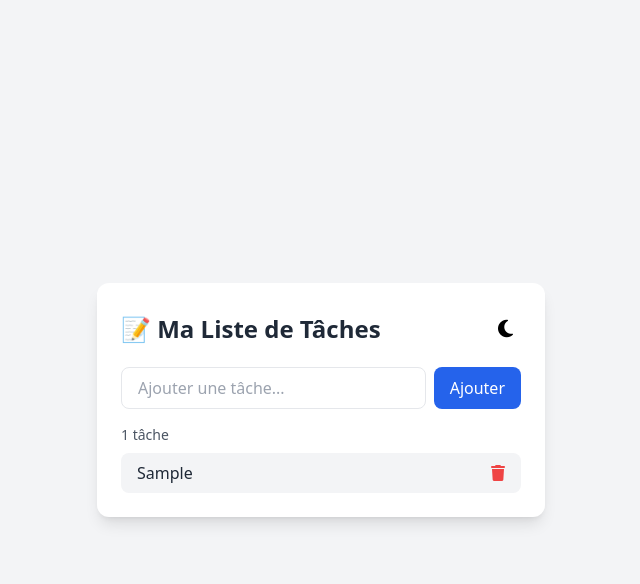
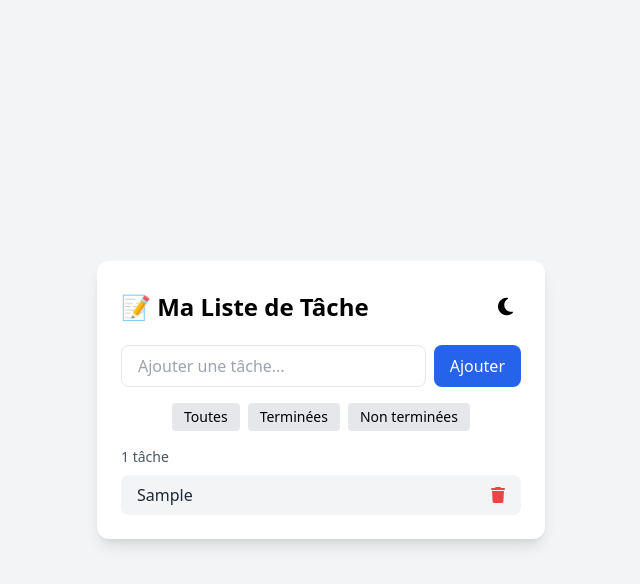
Before and after one commit to Hermesmavinga/liste-de-tache, a plain HTML site: page index.html in a window 1280 px wide. Both pictures are taken after typing "Sample" into the empty fields and a click on the button "Ajouter". Shown: the whole page, without its empty margins (319-959 px from the left). Drawn offline with nearby package versions, Linux system fonts and the light colour scheme.

Commit message:
rejout des filtres

```diff
--- a/index.html
+++ b/index.html
@@ -3,15 +3,15 @@
 <head>
   <meta charset="UTF-8" />
   <meta name="viewport" content="width=device-width, initial-scale=1.0" />
+  <link rel="stylesheet" href="fontawesone/css/all.css">
   <title>Ma Todo List</title>
-  <link rel="stylesheet" href="fontawesone/css/all.css">
 
   <!-- Tailwind CSS -->
   <script src="https://cdn.tailwindcss.com"></script>
   <script>
     tailwind.config = {
-      darkMode: 'class'
-    }
+      darkMode: 'class',
+    };
   </script>
 
   <!-- FontAwesome -->
@@ -24,11 +24,11 @@
 </head>
 
 <body class="bg-gray-100 dark:bg-gray-900 dark:text-white min-h-screen flex items-center justify-center p-4 transition-colors duration-300">
-  <div class="w-full max-w-md bg-white dark:bg-gray-800 shadow-lg rounded-xl p-6 transition-colors duration-300">
+  <div class="w-full max-w-md bg-white dark:bg-gray-800 shadow-lg rounded-xl p-6">
 
     <!-- Titre + Dark Mode Toggle -->
     <div class="flex justify-between items-center mb-4">
-      <h1 class="text-2xl font-bold text-gray-800 dark:text-white">📝 Ma Liste de Tâches</h1>
+      <h1 class="text-2xl font-bold">📝 Ma Liste de Tâche</h1>
       <button id="themeToggle" class="text-xl p-2 rounded hover:bg-gray-200 dark:hover:bg-gray-700 transition">
         <i id="themeIcon" class="fas fa-moon"></i>
       </button>
@@ -36,27 +36,25 @@
 
     <!-- Input + bouton ajouter -->
     <div class="flex gap-2 mb-4 flex-col sm:flex-row">
-      <input
-        id="myInput"
-        type="text"
-        placeholder="Ajouter une tâche..."
-        class="flex-grow px-4 py-2 border rounded-lg focus:outline-none focus:ring-2 focus:ring-blue-400 dark:bg-gray-700 dark:text-white dark:border-gray-600"
-      />
-      <button
-        id="myBtn"
-        class="bg-blue-600 text-white px-4 py-2 rounded-lg hover:bg-blue-700 transition"
-      >
+      <input id="myInput" type="text" placeholder="Ajouter une tâche..."
+        class="flex-grow px-4 py-2 border rounded-lg focus:outline-none focus:ring-2 focus:ring-blue-400 dark:bg-gray-700 dark:text-white dark:border-gray-600" />
+      <button id="myBtn" class="bg-blue-600 text-white px-4 py-2 rounded-lg hover:bg-blue-700 transition">
         Ajouter
       </button>
+    </div>
+
+    <!-- Filtres -->
+    <div class="flex justify-center gap-2 mb-4">
+      <button class="filter-btn px-3 py-1 text-sm rounded bg-gray-200 dark:bg-gray-700 hover:bg-gray-300 dark:hover:bg-gray-600" data-filter="all">Toutes</button>
+      <button class="filter-btn px-3 py-1 text-sm rounded bg-gray-200 dark:bg-gray-700 hover:bg-gray-300 dark:hover:bg-gray-600" data-filter="done">Terminées</button>
+      <button class="filter-btn px-3 py-1 text-sm rounded bg-gray-200 dark:bg-gray-700 hover:bg-gray-300 dark:hover:bg-gray-600" data-filter="undone">Non terminées</button>
     </div>
 
     <!-- Compteur -->
     <div id="counter" class="text-sm text-gray-600 dark:text-gray-300 mb-2">0 tâche(s)</div>
 
     <!-- Liste des tâches -->
-    <div id="taskContainer" class="space-y-2">
-      <!-- Tâches ajoutées dynamiquement ici -->
-    </div>
+    <div id="taskContainer" class="space-y-2"></div>
   </div>
 
   <!-- Script -->
@@ -68,88 +66,114 @@
     const themeToggle = document.getElementById("themeToggle");
     const themeIcon = document.getElementById("themeIcon");
     const body = document.body;
+    const filterButtons = document.querySelectorAll(".filter-btn");
 
-    // Fonction pour mettre à jour le compteur
+    let currentFilter = "all";
+
     function updateCounter() {
       const tasks = document.querySelectorAll("#taskContainer > div");
       counter.textContent = `${tasks.length} tâche${tasks.length > 1 ? "s" : ""}`;
     }
 
-    // Sauvegarder les tâches dans localStorage
-    function saveTasksToLocalStorage() {
-      const tasks = [];
-      document.querySelectorAll("#taskContainer > div").forEach(task => {
-        const text = task.querySelector("span").textContent;
-        const isCompleted = task.querySelector("span").classList.contains("line-through");
-        tasks.push({ text, isCompleted });
-      });
-      localStorage.setItem("tasks", JSON.stringify(tasks));
+    function saveTasks() {
+      const allTasks = Array.from(document.querySelectorAll("#taskContainer span")).map(el => ({
+        text: el.textContent,
+        completed: el.classList.contains("line-through")
+      }));
+      localStorage.setItem("tasks", JSON.stringify(allTasks));
     }
 
-    // Charger les tâches depuis localStorage
-    function loadTasksFromLocalStorage() {
-      const tasks = JSON.parse(localStorage.getItem("tasks")) || [];
-      tasks.forEach(task => {
-        createTaskElement(task.text, task.isCompleted);
-      });
+    function loadTasks() {
+      const saved = JSON.parse(localStorage.getItem("tasks")) || [];
+      saved.forEach(task => createTaskElement(task.text, task.completed));
     }
 
-    // Créer une tâche visuellement + listeners
-    function createTaskElement(taskTextContent, isCompleted = false) {
+    function createTaskElement(text, completed = false) {
       const taskItem = document.createElement("div");
-      taskItem.className = "flex items-center justify-between bg-gray-100 dark:bg-gray-700 px-4 py-2 rounded-lg hover:bg-gray-200 dark:hover:bg-gray-600 transition";
+      taskItem.className = "task-item flex items-center justify-between bg-gray-100 dark:bg-gray-700 px-4 py-2 rounded-lg hover:bg-gray-200 dark:hover:bg-gray-600 transition transform opacity-0 translate-y-2";
 
       const taskText = document.createElement("span");
-      taskText.textContent = taskTextContent;
+      taskText.textContent = text;
       taskText.className = "cursor-pointer text-gray-800 dark:text-white";
-      if (isCompleted) {
+      if (completed) {
         taskText.classList.add("line-through", "text-gray-400");
       }
 
-      // Barrer ou débarrer la tâche
       taskText.addEventListener("click", () => {
         taskText.classList.toggle("line-through");
         taskText.classList.toggle("text-gray-400");
-        saveTasksToLocalStorage();
+        saveTasks();
+        applyFilter(currentFilter);
       });
 
-      // Supprimer la tâche
       const deleteIcon = document.createElement("i");
       deleteIcon.className = "fas fa-trash text-red-500 cursor-pointer hover:text-red-700 transition";
       deleteIcon.addEventListener("click", () => {
-        taskContainer.removeChild(taskItem);
-        updateCounter();
-        saveTasksToLocalStorage();
+        const confirmDelete = confirm("Supprimer cette tâche ?");
+        if (confirmDelete) {
+          taskContainer.removeChild(taskItem);
+          updateCounter();
+          saveTasks();
+        }
       });
 
       taskItem.appendChild(taskText);
       taskItem.appendChild(deleteIcon);
       taskContainer.appendChild(taskItem);
 
+      setTimeout(() => {
+        taskItem.classList.remove("opacity-0", "translate-y-2");
+      }, 10);
+
       updateCounter();
+      saveTasks();
     }
 
-    // Bouton Ajouter
     myBtn.addEventListener("click", () => {
       const value = myInput.value.trim();
       if (value !== "") {
         createTaskElement(value);
         myInput.value = "";
-        saveTasksToLocalStorage();
+        applyFilter(currentFilter);
       } else {
         alert("Veuillez entrer une tâche !");
       }
     });
 
-    // Dark Mode Toggle
     themeToggle.addEventListener("click", () => {
       body.classList.toggle("dark");
       themeIcon.classList.toggle("fa-moon");
       themeIcon.classList.toggle("fa-sun");
     });
 
-    // Charger les tâches au démarrage
-    loadTasksFromLocalStorage();
+    filterButtons.forEach(btn => {
+      btn.addEventListener("click", () => {
+        currentFilter = btn.dataset.filter;
+        applyFilter(currentFilter);
+      });
+    });
+
+    function applyFilter(filter) {
+      const allTasks = document.querySelectorAll(".task-item");
+
+      allTasks.forEach(task => {
+        const isDone = task.querySelector("span").classList.contains("line-through");
+
+        task.style.display =
+          filter === "all" ||
+          (filter === "done" && isDone) ||
+          (filter === "undone" && !isDone)
+            ? "flex"
+            : "none";
+      });
+
+      updateCounter();
+    }
+
+    window.addEventListener("DOMContentLoaded", () => {
+      loadTasks();
+      applyFilter(currentFilter);
+    });
   </script>
 </body>
 </html>
```
